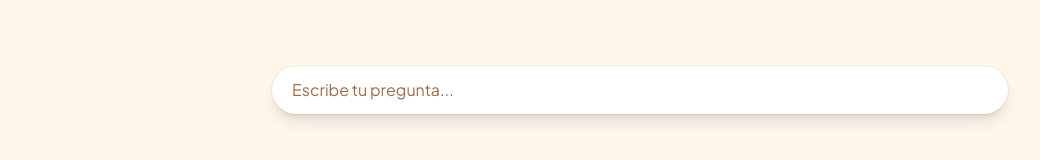
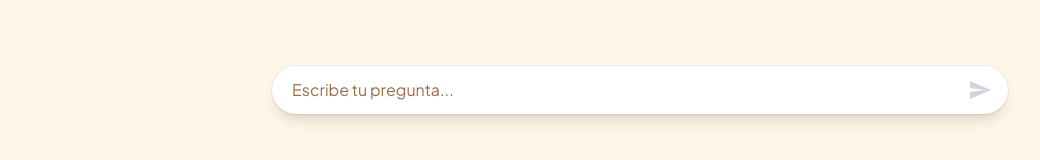
Before and after one commit to JohanMorales211/recipes, an Angular app: page /receta/alitas-bbq-caseras/asistente in a window 1280 px wide. Shown: the part 670-830 px from the top of the page, without its empty margins (0-1040 px from the left). Built offline with nearby package versions, Linux system fonts and the light colour scheme.

Commit message:
feat: enhance user input functionality; add title to send button and improve button styles

```diff
--- a/src/app/components/ai-assistant/ai-assistant.component.html
+++ b/src/app/components/ai-assistant/ai-assistant.component.html
@@ -63,6 +63,7 @@
 
     <div class="sticky bottom-0 z-10 p-4 bg-gradient-to-t from-[#fdf6e9] via-[#fdf6e9] to-transparent">
       <div class="flex w-full items-center rounded-full bg-white shadow-lg overflow-hidden ring-1 ring-black/5">
+
         <input
           [(ngModel)]="userInput"
           (keyup.enter)="sendMessage()"
@@ -70,13 +71,20 @@
           [disabled]="isLoading"
           class="form-input flex-1 border-none bg-transparent focus:ring-0 text-[#191410] placeholder:text-[#9c6c49] px-5 py-3"
         />
+
         <button
           (click)="sendMessage()"
-          class="p-2 mr-2 text-[#9c6c49] transition-colors flex items-center justify-center rounded-full"
+          title="Enviar mensaje"
+          class="p-2 mr-2 transition-colors flex items-center justify-center rounded-full"
           [disabled]="!userInput.trim() || isLoading"
-          [ngClass]="{'opacity-40 cursor-not-allowed': !userInput.trim() || isLoading, 'hover:bg-gray-100 hover:text-[#f37a24]': userInput.trim() && !isLoading}"
-        >
-          <svg xmlns="http://www.w3.org/2000/svg" width="24" height="24" fill="currentColor" viewBox="0 0 256 256"><path d="M221.66,133.66l-40,40a8,8,0,0,1-11.32-11.32L192,140H32a8,8,0,0,1,0-16H192l-21.66-21.66a8,8,0,0,1,11.32-11.32l40,40A8,8,0,0,1,221.66,133.66Z" transform="rotate(90 128 128) scale(-1, 1) translate(0, -256)"></path></svg>
+          [ngClass]="{
+            'text-gray-300 cursor-not-allowed': !userInput.trim() || isLoading,
+            'text-[#9c6c49] hover:text-[#f37a24] hover:bg-gray-100': userInput.trim() && !isLoading
+          }">
+
+          <svg xmlns="http://www.w3.org/2000/svg" width="24" height="24" fill="currentColor" viewBox="0 0 24 24">
+            <path d="M2.01 21L23 12 2.01 3 2 10l15 2-15 2z"/>
+          </svg>
         </button>
       </div>
     </div>
```
